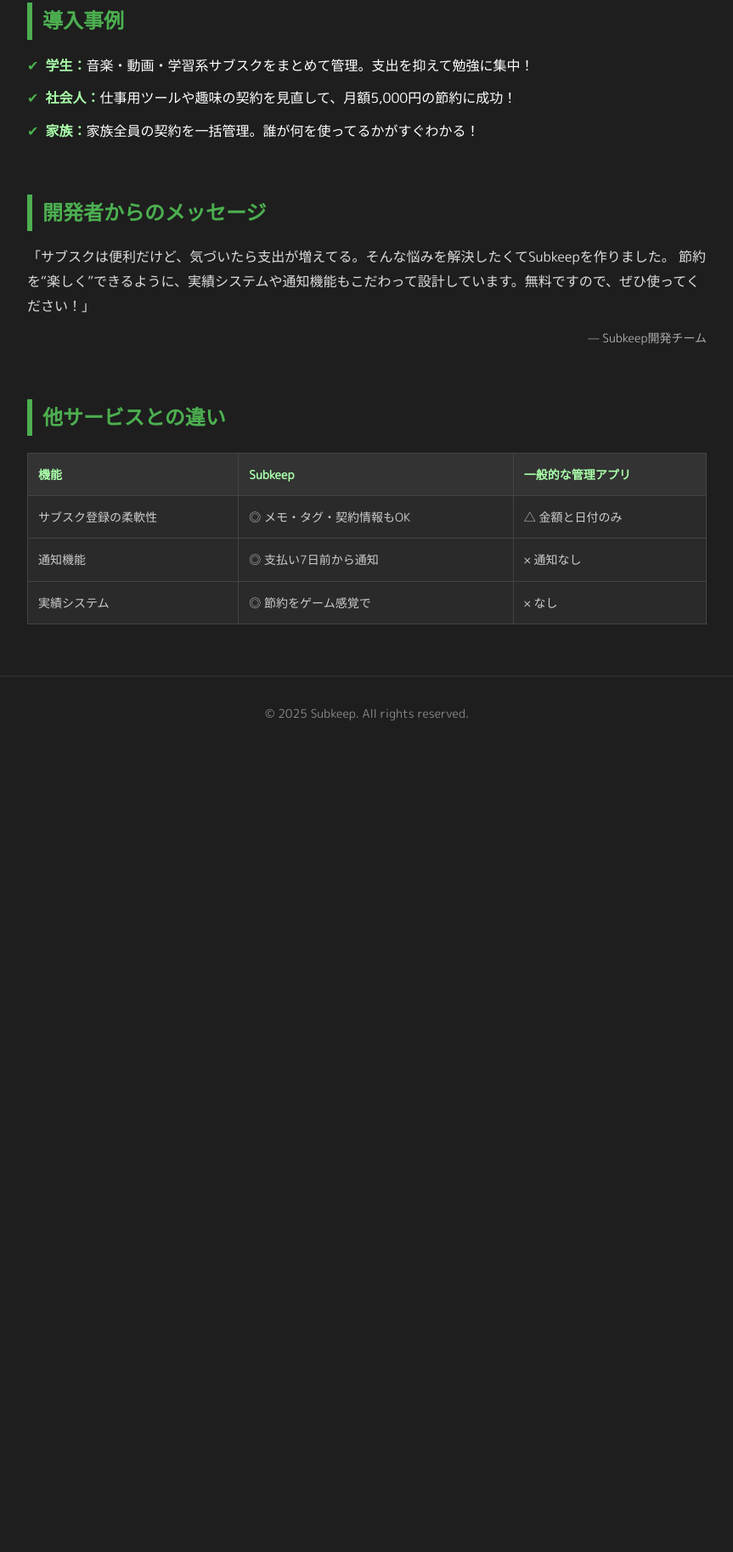
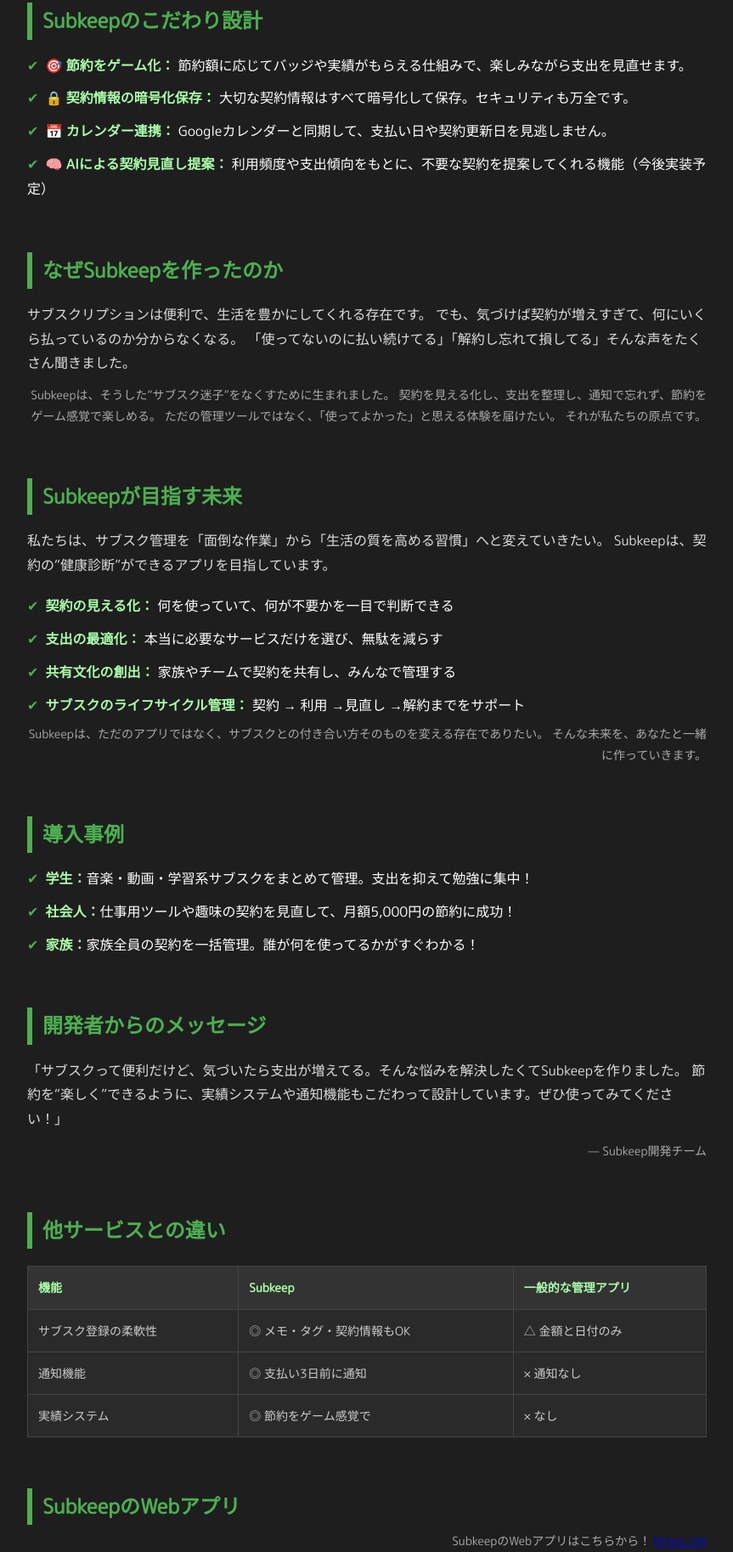
Before and after one commit to mizu3427/subkeephomepage, a plain HTML site: page index.html in a window 1280 px wide. Shown: the part 970-2797 px from the top of the page at 85% size, without its empty margins (208-1071 px from the left). Before the commit the page ends 1852 px from the top, so only its background shows below. Drawn offline with Linux system fonts and the light colour scheme.

Commit message:
Update index.html

```diff
--- a/index.html
+++ b/index.html
@@ -2,10 +2,12 @@
 <html lang="ja">
 <head>
   <meta charset="UTF-8" />
-  <meta name="viewport" content="width=device-width, initial-scale=1.0">
+  <meta name="viewport" content="width=device-width, initial-scale=1.0" />
   <title>Subkeep | サブスク管理をもっとスマートに</title>
-  <link href="https://fonts.googleapis.com/css2?family=M+PLUS+Rounded+1c&display=swap" rel="stylesheet">
+  <link href="https://fonts.googleapis.com/css2?family=M+PLUS+Rounded+1c&display=swap" rel="stylesheet" />
   <link rel="stylesheet" href="style.css" />
+  <link rel="manifest" href="manifest.json" />
+  <meta name="theme-color" content="#4caf50" />
 </head>
 <body>
 
@@ -14,33 +16,78 @@
     <p>サブスクを「見える化」して、あなたの支出をスマートに管理。</p>
   </header>
 
+  <main>
     <section>
       <h2>Subkeepとは？</h2>
       <p>
-      Subkeepは、費用・手間・困難さなどあらゆるサブスクリプションを一括管理できるアプリです。登録するだけで、支払いや支日や合計金額、契約の結果がひと目でわかります。
+        Subkeepは、費用・手間・困難さなどあらゆるサブスクリプションを一括管理できるアプリです。
+        登録するだけで、支払いや支日や合計金額、契約の結果がひと目でわかります。
       </p>
     </section>
 
     <section>
       <h2>主な機能</h2>
       <div class="features">
-      <div class="feature-box">
+        <div class="feature-box visible">
           <h3>📋 サブスク登録</h3>
           <p>サービス名・金額・支払日・契約・メモなどを自由に登録できます。</p>
         </div>
-      <div class="feature-box">
+        <div class="feature-box visible">
           <h3>🔔 支払い予定通知</h3>
           <p>支払い日の3日前に通知。うっかり払い忘れを防ぎます。</p>
         </div>
-      <div class="feature-box">
+        <div class="feature-box visible">
           <h3>📊 支出グラフ</h3>
           <p>月単位の支出をグラフで表示。前からの結果が見られます。</p>
         </div>
-      <div class="feature-box">
+        <div class="feature-box visible">
           <h3>📁 契約管理システム</h3>
           <p>契約書や関連書類などの保存で支出を確認。楽しいが続きます。</p>
         </div>
       </div>
+    </section>
+
+    <section>
+      <h2>Subkeepのこだわり設計</h2>
+      <ul>
+        <li><strong>🎯 節約をゲーム化：</strong> 節約額に応じてバッジや実績がもらえる仕組みで、楽しみながら支出を見直せます。</li>
+        <li><strong>🔒 契約情報の暗号化保存：</strong> 大切な契約情報はすべて暗号化して保存。セキュリティも万全です。</li>
+        <li><strong>📅 カレンダー連携：</strong> Googleカレンダーと同期して、支払い日や契約更新日を見逃しません。</li>
+        <li><strong>🧠 AIによる契約見直し提案：</strong> 利用頻度や支出傾向をもとに、不要な契約を提案してくれる機能（今後実装予定）</li>
+      </ul>
+    </section>
+
+    <section>
+      <h2>なぜSubkeepを作ったのか</h2>
+      <p>
+        サブスクリプションは便利で、生活を豊かにしてくれる存在です。
+        でも、気づけば契約が増えすぎて、何にいくら払っているのか分からなくなる。
+        「使ってないのに払い続けてる」「解約し忘れて損してる」そんな声をたくさん聞きました。
+      </p>
+      <p>
+        Subkeepは、そうした“サブスク迷子”をなくすために生まれました。
+        契約を見える化し、支出を整理し、通知で忘れず、節約をゲーム感覚で楽しめる。
+        ただの管理ツールではなく、「使ってよかった」と思える体験を届けたい。
+        それが私たちの原点です。
+      </p>
+    </section>
+
+    <section>
+      <h2>Subkeepが目指す未来</h2>
+      <p>
+        私たちは、サブスク管理を「面倒な作業」から「生活の質を高める習慣」へと変えていきたい。
+        Subkeepは、契約の“健康診断”ができるアプリを目指しています。
+      </p>
+      <ul>
+        <li><strong>契約の見える化：</strong> 何を使っていて、何が不要かを一目で判断できる</li>
+        <li><strong>支出の最適化：</strong> 本当に必要なサービスだけを選び、無駄を減らす</li>
+        <li><strong>共有文化の創出：</strong> 家族やチームで契約を共有し、みんなで管理する</li>
+        <li><strong>サブスクのライフサイクル管理：</strong> 契約 → 利用 →見直し →解約までをサポート</li>
+      </ul>
+      <p>
+        Subkeepは、ただのアプリではなく、サブスクとの付き合い方そのものを変える存在でありたい。
+        そんな未来を、あなたと一緒に作っていきます。
+      </p>
     </section>
 
     <section>
@@ -55,20 +102,23 @@
     <section>
       <h2>開発者からのメッセージ</h2>
       <p>
-      「サブスクは便利だけど、気づいたら支出が増えてる。そんな悩みを解決したくてSubkeepを作りました。
-      節約を“楽しく”できるように、実績システムや通知機能もこだわって設計しています。無料ですので、ぜひ使ってください！」
+        「サブスクって便利だけど、気づいたら支出が増えてる。そんな悩みを解決したくてSubkeepを作りました。
+        節約を“楽しく”できるように、実績システムや通知機能もこだわって設計しています。ぜひ使ってみてください！」
       </p>
-    <p style="text-align: right;">— Subkeep開発チーム</p>
+      <p>— Subkeep開発チーム</p>
     </section>
 
     <section>
       <h2>他サービスとの違い</h2>
       <table class="comparison-table">
+        <thead>
           <tr>
             <th>機能</th>
             <th>Subkeep</th>
             <th>一般的な管理アプリ</th>
           </tr>
+        </thead>
+        <tbody>
           <tr>
             <td>サブスク登録の柔軟性</td>
             <td>◎ メモ・タグ・契約情報もOK</td>
@@ -76,7 +126,7 @@
           </tr>
           <tr>
             <td>通知機能</td>
-        <td>◎ 支払い7日前から通知</td>
+            <td>◎ 支払い3日前に通知</td>
             <td>× 通知なし</td>
           </tr>
           <tr>
@@ -84,13 +134,13 @@
             <td>◎ 節約をゲーム感覚で</td>
             <td>× なし</td>
           </tr>
+        </tbody>
       </table>
     </section>
 
-  <footer>
-    &copy; 2025 Subkeep. All rights reserved.
-  </footer>
-
-  <script src="script.js"></script>
-</body>
-</html>
+    <section>
+      <h2>SubkeepのWebアプリ</h2>
+      <p>
+        SubkeepのWebアプリはこちらから！
+        <a href="https://mizu3427.github.io/subkeep/" target="_blank">
+          https://m
```
Lines whose indentation alone changed are shown as unchanged.
